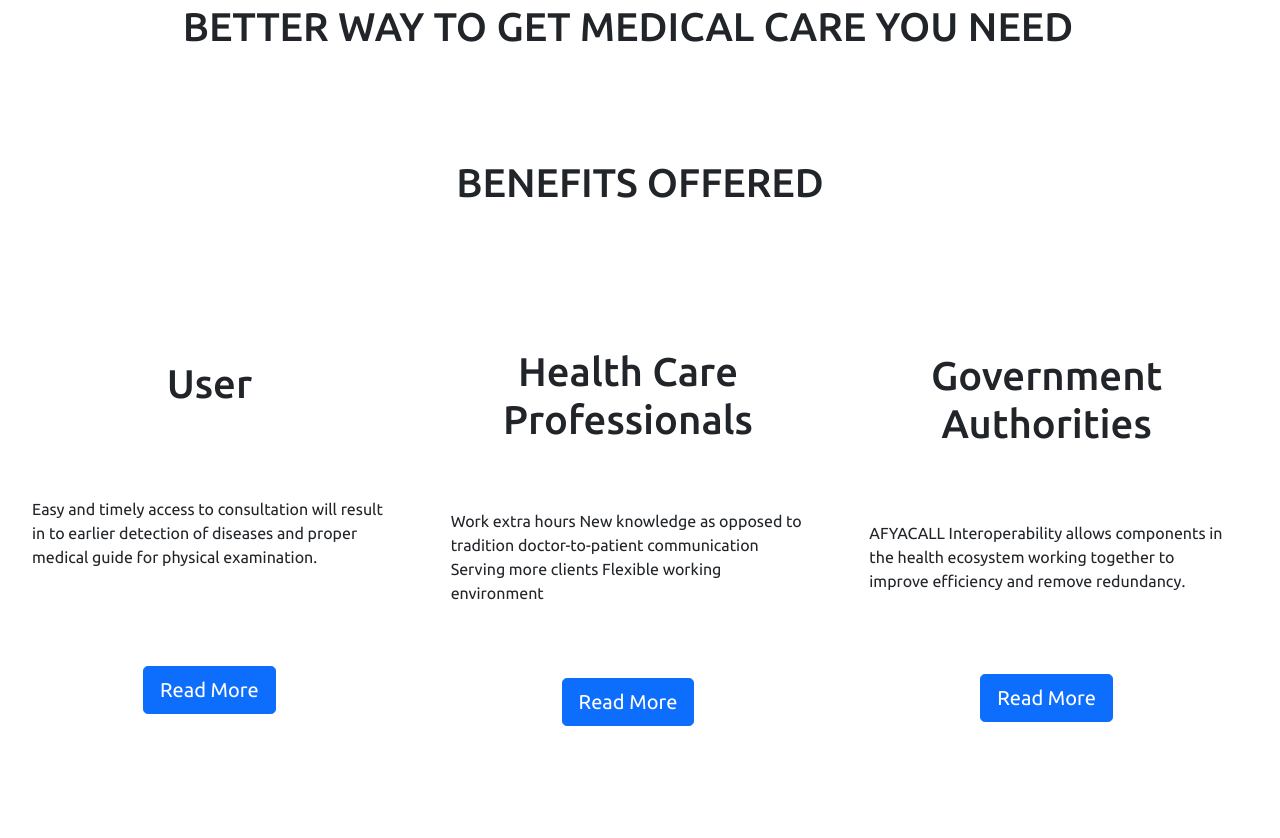
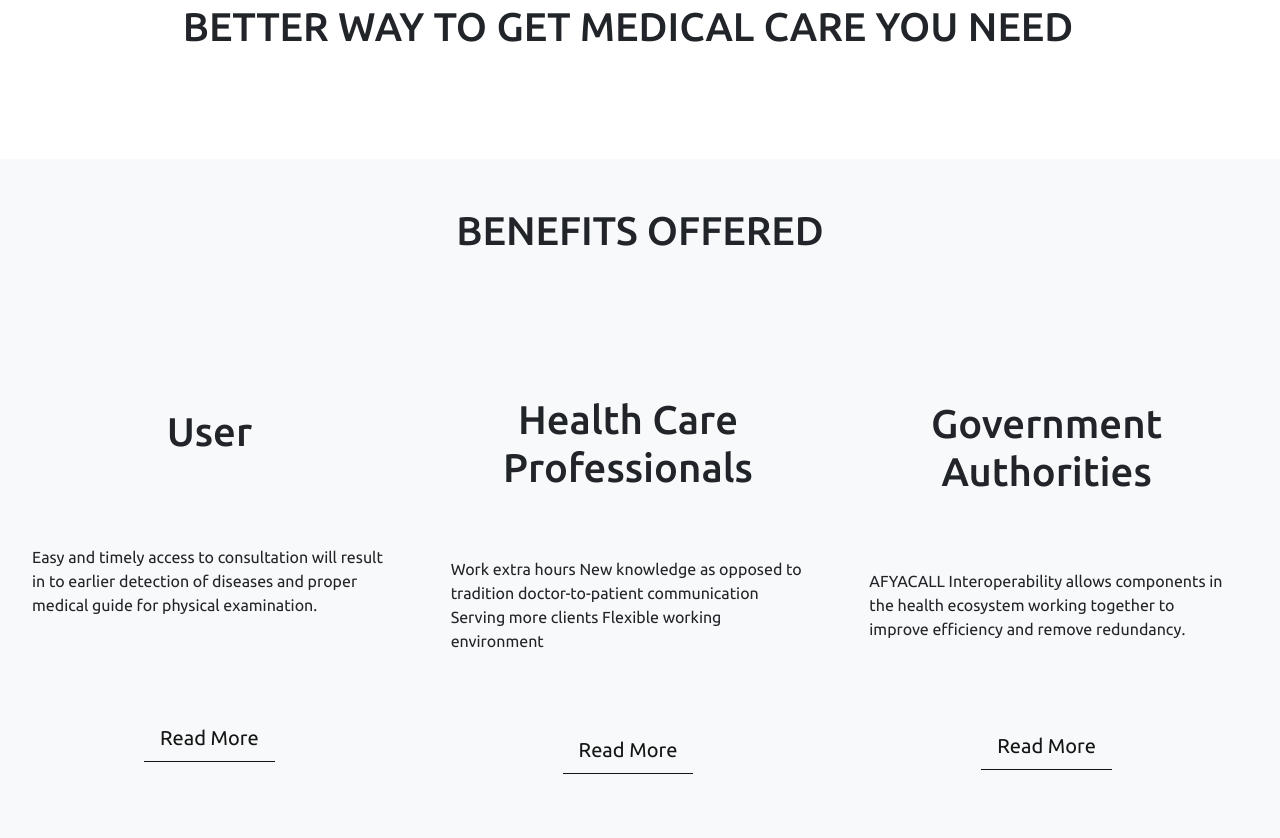
Before and after one commit to Sihebs-Technologies/afyacall, a plain HTML site: page index.html in a window 1280 px wide. Shown: the part 973-1811 px from the top of the page. Drawn offline with nearby package versions, Linux system fonts and the light colour scheme.

Commit message:
fourth commit

```diff
--- a/css/styles.css
+++ b/css/styles.css
@@ -45,3 +45,17 @@ body {
     justify-content: space-around;
     align-items: center;
 }
+
+.btn-primary {
+    background: none;
+    color: #131313fd;
+    border: none;
+    border-bottom: 1px solid #131313fd;
+    border-radius: 0;
+    transition: all ease .3s;
+    transition: background .6s;
+}
+
+.btn-primary:hover {
+    background: green;
+}
--- a/index.html
+++ b/index.html
@@ -36,11 +36,11 @@
                         </li>
 
                         <li class="nav-item">
-                            <a class="nav-link active" aria-current="page" href="#">About Afyacall</a>
+                            <a class="nav-link active" aria-current="page" href="#">About Us</a>
                         </li>
 
                         <li class="nav-item">
-                            <a class="nav-link" aria-current="page" href="#">Our Services</a>
+                            <a class="nav-link" aria-current="page" href="#">Services</a>
                         </li>
 
                         <li class="nav-item">
@@ -48,7 +48,7 @@
                         </li>
 
                         <li class="nav-item">
-                            <a class="nav-link" aria-current="page" href="#">Contact Us</a>
+                            <a class="nav-link" aria-current="page" href="#">Contacts</a>
                         </li>
 
                         <li class="nav-item">
@@ -76,10 +76,10 @@
         </div>
     </div>
 
-    <div class="container-fluid mt-5">
+    <div class="container-fluid mt-5 bg-light">
         <div class="row">
             <div class="col">
-                <h1 class="text-center">BENEFITS OFFERED</h1>
+                <h1 class="text-center mt-5">BENEFITS OFFERED</h1>
             </div>
         </div>
 
```
